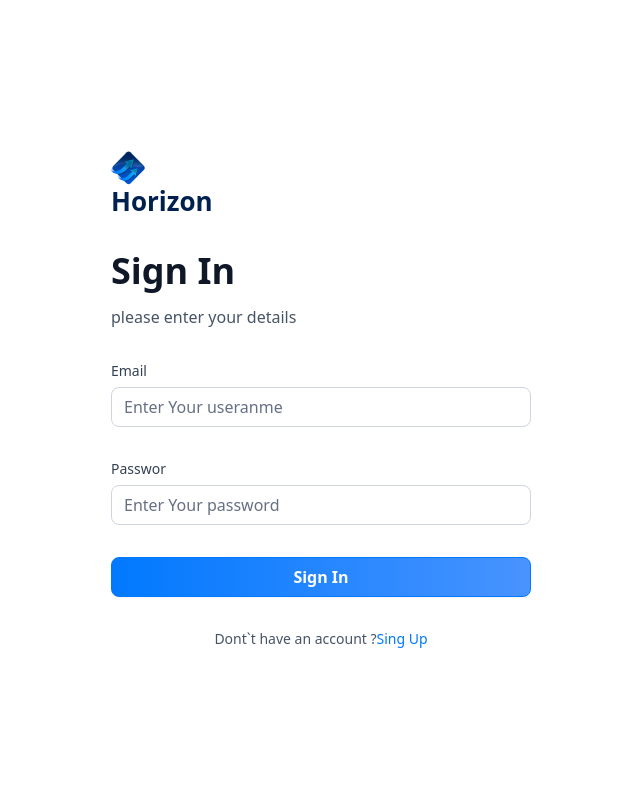
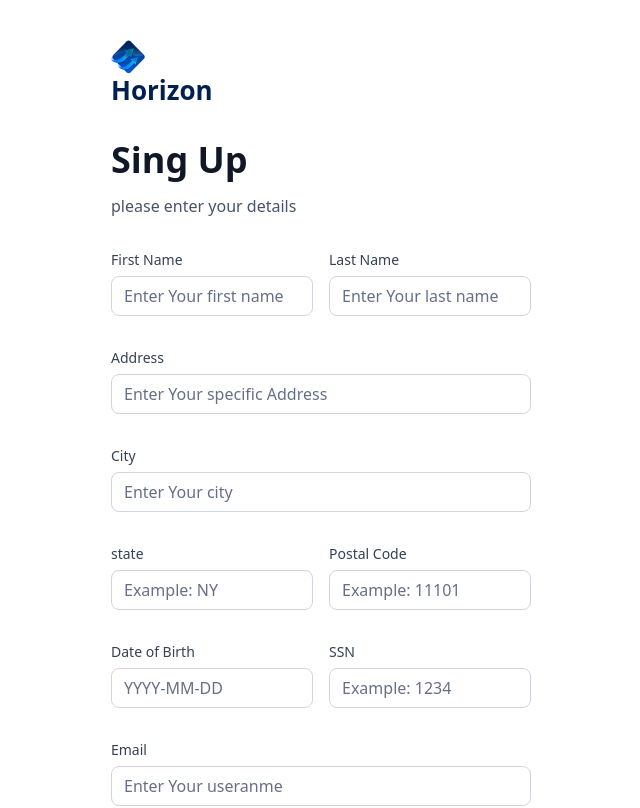
Before and after one commit to hazhirmohammadi/banking-platform, a Next.js app: page /sign-in in a window 1280 px wide. Shown: the top 808 px of the page, without its empty margins (319-959 px from the left). Built offline with nearby package versions, Linux system fonts and the light colour scheme.

Commit message:
small change

```diff
--- a/app/(auth)/sign-in/page.tsx
+++ b/app/(auth)/sign-in/page.tsx
@@ -4,7 +4,7 @@ import AuthForm from "@/components/AuthForm";
 const SignIn = () => {
  return (
   <section className="flex-center size-full max-sm:px-6">
-   <AuthForm type="sign-in" />
+   <AuthForm type="sign-up" />
   </section>
  );
 };
--- a/components/AuthForm.tsx
+++ b/components/AuthForm.tsx
@@ -41,7 +41,9 @@ const AuthForm = ({ type }: { type: string }) => {
    //Sign up with Appwrite & create plain link token
 
    if (type === "sign-up") {
+     console.log("sign-up",data);
     const newUser = await signUp(data);
+
     setUser(newUser);
    }
    if (type === "sign-in") {
--- a/lib/actions/user.action.ts
+++ b/lib/actions/user.action.ts
@@ -20,7 +20,10 @@ export const signIn = async () => {
 };
 
 export const signUp = async (userData: SignUpParams) => {
+
+  console.log("user.action!!");
    const { email, password, firstName, lastName } = userData;
+
    try {
      const { account } = await createAdminClient();
 
```
